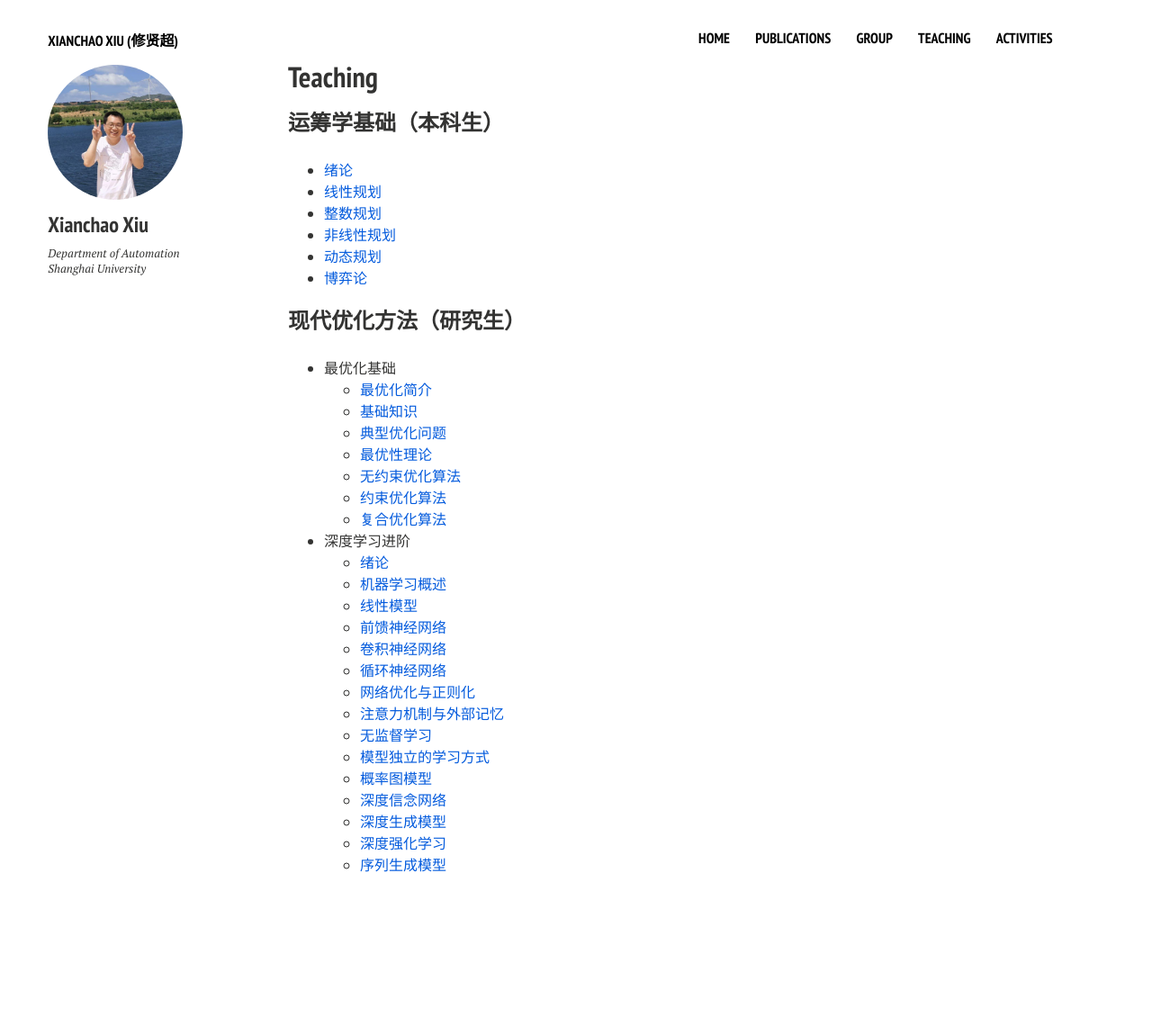
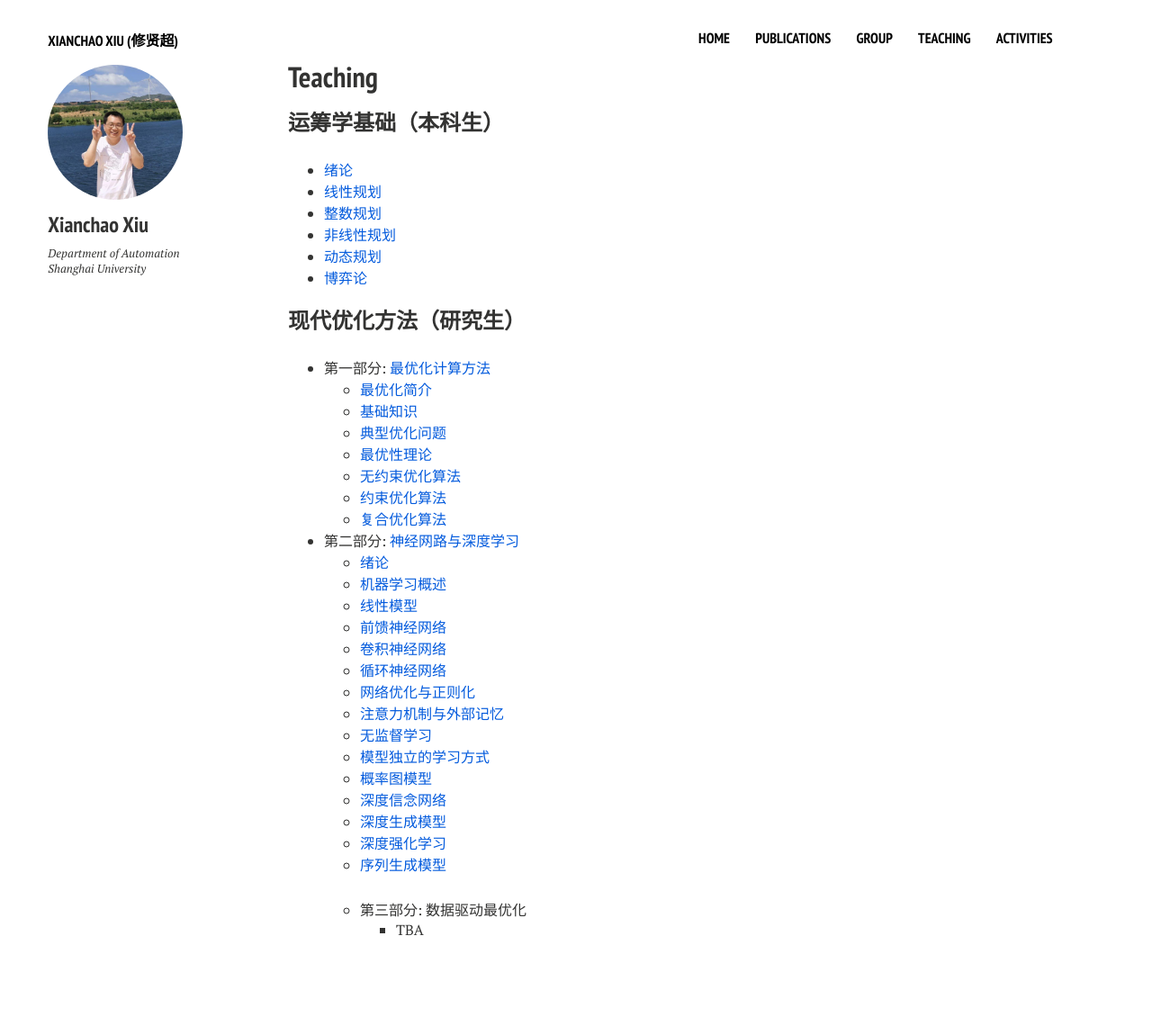
Before and after one commit to xianchaoxiu/xianchaoxiu.github.io, a Jekyll site: the page built from teaching/index.md, in a window 1280 px wide. Shown: the whole page at 90% size. Built offline with Jekyll 4.4.1, drawn with Linux system fonts in a browser that asks for light colours; nearby versions of some CDN libraries; before the commit the page ends 1068 px from its top, so only the background shows below that.

Commit message:
Update index.md

```diff
--- a/teaching/index.md
+++ b/teaching/index.md
@@ -18,7 +18,7 @@ share: false
 
 ### 现代优化方法（研究生）
 
-- 最优化基础  <br>
+- 第一部分: <a href="http://faculty.bicmr.pku.edu.cn/~wenzw/optbook.html" class="textlink" target="_blank">最优化计算方法 </a>  <br>
   - <a href="../teaching/OPT_1.pdf" class="textlink" target="_blank">最优化简介 </a>  <br>
   - <a href="../teaching/OPT_2.pdf" class="textlink" target="_blank">基础知识 </a> <br>
   - <a href="../teaching/OPT_3.pdf" class="textlink" target="_blank">典型优化问题 </a> <br>
@@ -27,7 +27,7 @@ share: false
   - <a href="../teaching/OPT_6.pdf" class="textlink" target="_blank">约束优化算法 </a> <br>
   - <a href="../teaching/OPT_7.pdf" class="textlink" target="_blank">复合优化算法 </a> <br>
 
-- 深度学习进阶  <br>
+- 第二部分: <a href="https://nndl.github.io/" class="textlink" target="_blank">神经网路与深度学习 </a>  <br>
   - <a href="../teaching/DL_1.pdf" class="textlink" target="_blank">绪论 </a> <br>
   - <a href="../teaching/DL_2.pdf" class="textlink" target="_blank">机器学习概述 </a> <br>
   - <a href="../teaching/DL_3.pdf" class="textlink" target="_blank">线性模型 </a> <br>
@@ -43,3 +43,6 @@ share: false
   - <a href="../teaching/DL_13.pdf" class="textlink" target="_blank">深度生成模型 </a> <br>
   - <a href="../teaching/DL_14.pdf" class="textlink" target="_blank">深度强化学习 </a> <br>
   - <a href="../teaching/DL_15.pdf" class="textlink" target="_blank">序列生成模型 </a> <br>
+
+  - 第三部分: 数据驱动最优化  <br>
+    - TBA
```
